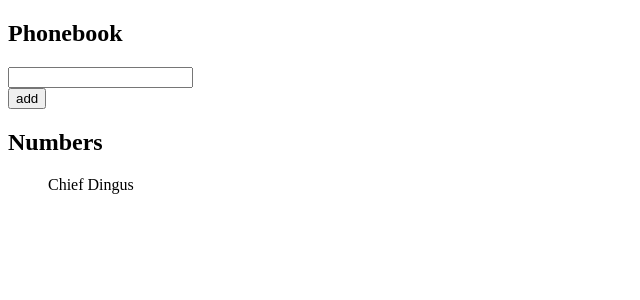
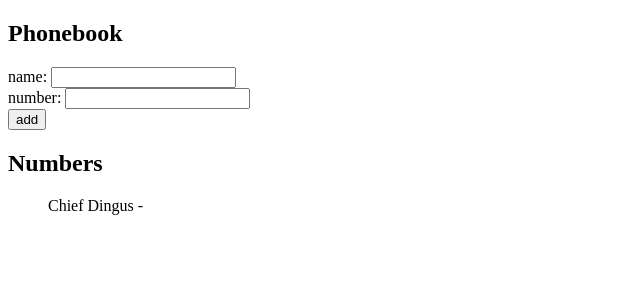
Before and after one commit to corbinarnett/fullstackopen, a React (Create React App) app in the folder part2/phonebook/: page / in a window 1280 px wide. Shown: the top 300 px of the page, without its empty margins (0-640 px from the left). Built offline with nearby package versions, Linux system fonts and the light colour scheme.

Commit message:
add number input and related useState setup

```diff
--- a/part2/phonebook/src/App.js
+++ b/part2/phonebook/src/App.js
@@ -3,13 +3,13 @@
 const App = () => {
   const [persons, setPersons] = useState([{ name: "Chief Dingus" }]);
   const [newName, setNewName] = useState("");
+  const [newNumber, setNewNumber] = useState("");
 
   const addPerson = (event) => {
     event.preventDefault();
     const personObject = {
       name: newName,
-      // date: new Date().toISOString(),
-      // important: Math.random() < 0.5,
+      number: newNumber,
       id: persons.length + 1,
     };
 
@@ -19,8 +19,8 @@
       return false;
     }
     setPersons([...persons, personObject]);
-    // console.log(persons);
     setNewName("");
+    setNewNumber("");
   };
 
   const handleNameChange = (event) => {
@@ -28,12 +28,20 @@
     setNewName(event.target.value);
   };
 
+  const handleNumberChange = (event) => {
+    setNewNumber(event.target.value);
+  };
+
   return (
     <div>
       <h2>Phonebook</h2>
       <form onSubmit={addPerson}>
         <div>
-          <input value={newName} onChange={handleNameChange} />
+          name: <input value={newName} onChange={handleNameChange} required />
+        </div>
+        <div>
+          number:{" "}
+          <input value={newNumber} onChange={handleNumberChange} required />
         </div>
         <div>
           <button type="submit">add</button>
@@ -42,7 +50,9 @@
       <h2>Numbers</h2>
       <ul>
         {persons.map((person) => (
-          <div>{person.name}</div>
+          <div>
+            {person.name} - {person.number}
+          </div>
         ))}
       </ul>
     </div>
```
